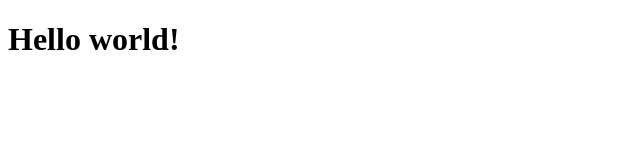
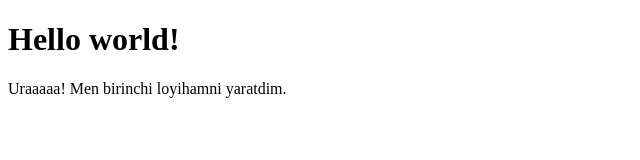
Before and after one commit to abdullayev902/first-repo, a plain HTML site: page index.html in a window 1280 px wide. Shown: the whole page, without its empty margins (0-640 px from the left). Drawn offline with Linux system fonts and the light colour scheme.

Commit message:
add paragraph

```diff
--- a/index.html
+++ b/index.html
@@ -7,5 +7,8 @@
 </head>
 <body>
     <h1>Hello world!</h1>
+
+    <p>Uraaaaa! Men birinchi loyihamni yaratdim.</p>
+
 </body>
 </html>
```
